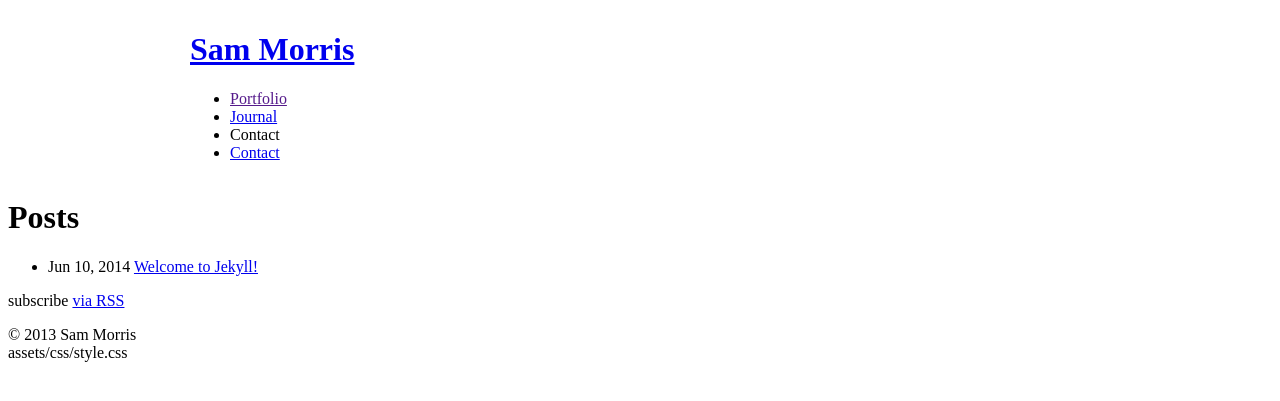
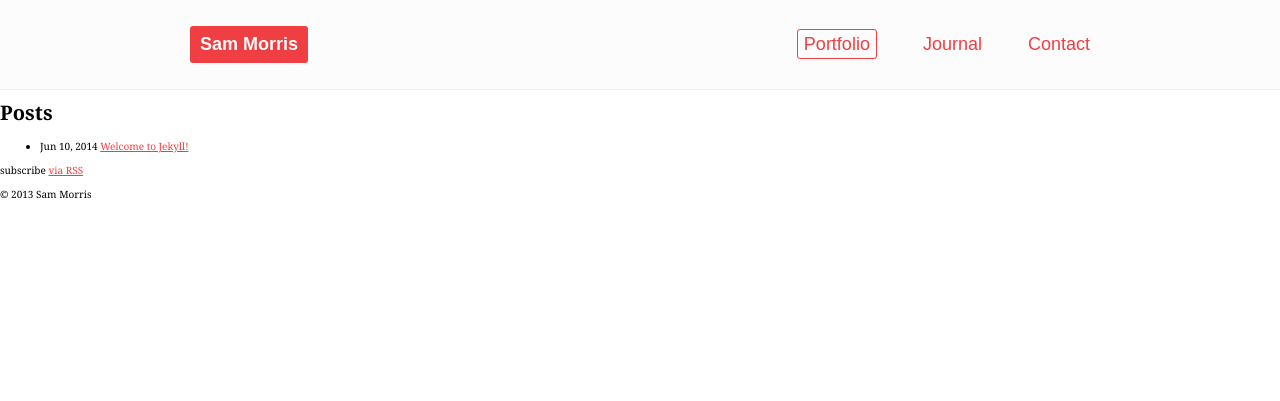
Before and after one commit to sammorrisdesign/sammorr.is, a Jekyll site: the page built from index.html, in a window 1280 px wide. Shown: the top 401 px of the page. Built offline with Jekyll 4.4.1, drawn with Linux system fonts in a browser that asks for light colours; nearby versions of some CDN libraries.

Commit message:
Header styles

```diff
--- a/_includes/footer.html
+++ b/_includes/footer.html
@@ -4,7 +4,6 @@
 
     <!-- Site Javascript -->
     <script src="//ajax.googleapis.com/ajax/libs/jquery/2.1.1/jquery.min.js"></script>
-        {{ "assets/css/style.css" | prepend: site.baseurl }}
     <script type="text/javascript" src="{{ "assets/js/main.js" | prepend: site.baseurl }}"></script>
 
     <!-- Google Analytics -->
--- a/_includes/header.html
+++ b/_includes/header.html
@@ -1,11 +1,11 @@
 <header>
     <div class="container">
-        <h1 class="logo"><a href="{{ site.baseurl}}/">{{ site.title }}</a></h1>
+        <h1 class="logo"><a class="logo__anchor" href="{{ site.baseurl}}/">{{ site.title }}</a></h1>
         <ul class="navigation">
-            <li class="navigation__link navigation__link--active"><a href="{{ site.baseurl }}">Portfolio</a></li>
-            <li class="navigation__link"><a href="{{ site.baseurl }}/journal">Journal</a></li>
+            <li class="navigation__link navigation__link--active"><a class="navigation__link__anchor" href="{{ site.baseurl }}">Portfolio</a></li>
+            <li class="navigation__link"><a class="navigation__link__anchor" href="{{ site.baseurl }}/journal">Journal</a></li>
             <li class="navigation__link navigation__link--desktop">Contact</li>
-            <li class="navigation__link navigation__link--mobile"><a href="mailto:mail@sammorrisdesign.co.uk">Contact</a></li>
+            <li class="navigation__link navigation__link--mobile"><a class="navigation__link__anchor" href="mailto:mail@sammorrisdesign.co.uk">Contact</a></li>
         </ul>
     </div>
 </header>
--- a/_sass/style.scss
+++ b/_sass/style.scss
@@ -3,6 +3,10 @@
 
 // Modules and Variables
 @import "modules/_colors";
+@import "modules/_typography";
 
 // Partials
 @import "partials/_base";
+@import "partials/_header";
+@import "partials/_logo";
+@import "partials/_navigation";
--- a/assets/css/style.css
+++ b/assets/css/style.css
@@ -1,3 +1,17 @@
+html {
+  font-size: 62.5%; }
+
+body {
+  margin: 99px 0 0 0;
+  font-family: "ff-tisa-web-pro", Georgia, serif;
+  text-rendering: optimizeLegibility;
+  -webkit-font-smoothing: antialiased; }
+
+a {
+  color: #ef3f42; }
+  a:hover {
+    color: #666666; }
+
 .container {
   overflow: auto;
   padding: 0 20px;
@@ -5,3 +19,76 @@
   @media all and (min-width: 58.75em) {
     .container {
       width: 900px; } }
+
+header {
+  position: fixed;
+  z-index: 10;
+  top: 0;
+  width: 100%;
+  padding: 16px 0;
+  border-bottom: 1px solid #eeeeee;
+  background-color: #fcfcfc; }
+  @media all and (max-width: 39.99em) {
+    header {
+      padding: 0; } }
+  @media all and (max-width: 39.99em) {
+    header .container {
+      margin: 0;
+      padding: 0; } }
+
+.logo {
+  margin: 0;
+  background-color: #ef3f42;
+  font-family: "Apercu Bold", "Futura", sans-serif;
+  font-size: 1.8rem; }
+  @media all and (min-width: 40em) {
+    .logo {
+      float: left;
+      padding: 8px 10px;
+      border-radius: 3px; } }
+  @media all and (max-width: 39.99em) {
+    .logo {
+      width: 100%;
+      padding: 16px 0;
+      text-align: center; } }
+  .logo:hover {
+    background-color: #666666; }
+  .logo .logo__anchor {
+    color: #fcfcfc;
+    text-decoration: none; }
+
+.navigation {
+  margin: 0;
+  padding: 0;
+  list-style: none; }
+  @media all and (min-width: 40em) {
+    .navigation {
+      float: right; } }
+  .navigation .navigation__link {
+    float: left;
+    color: #ef3f42;
+    font-family: "Apercu Bold", "Futura", sans-serif;
+    font-size: 1.8rem;
+    cursor: pointer; }
+    @media all and (min-width: 40em) {
+      .navigation .navigation__link {
+        padding: 8px 0 8px 40px; } }
+    @media all and (max-width: 39.99em) {
+      .navigation .navigation__link {
+        width: 33%;
+        padding: 16px 0;
+        text-align: center; } }
+    .navigation .navigation__link:hover {
+      color: #666666; }
+    .navigation .navigation__link .navigation__link__anchor {
+      text-decoration: none;
+      padding: 4px 6px; }
+  .navigation .navigation__link--active .navigation__link__anchor {
+    border: 1px solid #ef3f42;
+    border-radius: 3px; }
+  @media all and (min-width: 40em) {
+    .navigation .navigation__link--mobile {
+      display: none; } }
+  @media all and (max-width: 39.99em) {
+    .navigation .navigation__link--desktop {
+      display: none; } }
```
Also changed, not shown: _sass/modules/_typography.scss (added, +11 -0 lines), _sass/partials/_base.scss (+19 -0 lines), _sass/partials/_header.scss (added, +20 -0 lines), _sass/partials/_logo.scss (added, +27 -0 lines), _sass/partials/_navigation.scss (added, +55 -0 lines).
